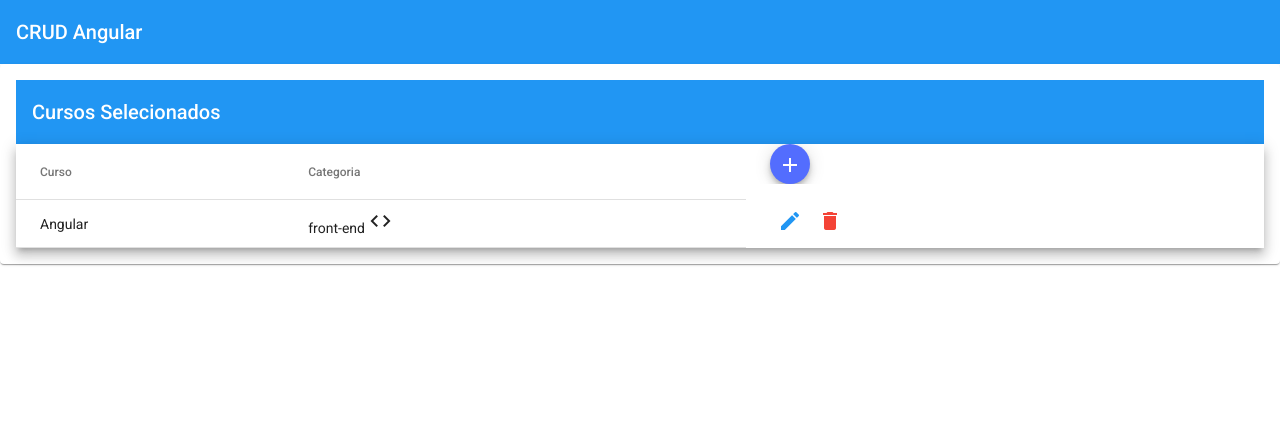
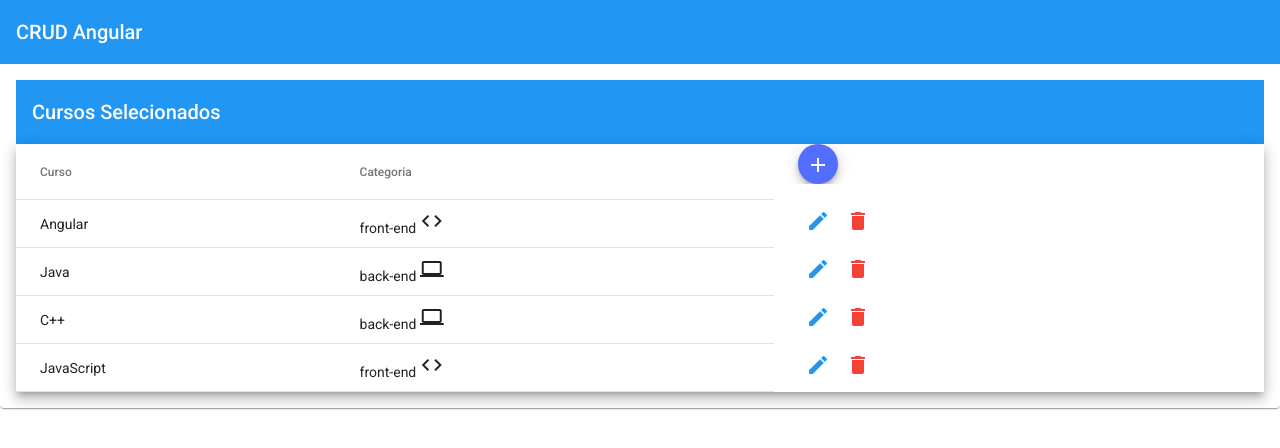
Before and after one commit to nivaldoo/crud-angular, an Angular app: page /course in a window 1280 px wide. Shown: the top 448 px of the page. Built offline with nearby package versions, Linux system fonts and the light colour scheme; data requests are answered from the project's data file.

Commit message:
Video 21

```diff
--- /dev/null
+++ b/db.json
@@ -0,0 +1,24 @@
+{
+  "courses": [
+    {
+      "name": "Angular",
+      "category": "front-end",
+      "id": 1
+    },
+    {
+      "name": "Java",
+      "category": "back-end",
+      "id": 2
+    },
+    {
+      "name": "C++",
+      "category": "back-end",
+      "id": 3
+    },
+    {
+      "name": "JavaScript",
+      "category": "front-end",
+      "id": 4
+    }
+  ]
+}
--- a/src/app/course/course-form/course-form.component.html
+++ b/src/app/course/course-form/course-form.component.html
@@ -1,11 +1,11 @@
 <mat-card>
   <mat-toolbar color="primary">Detalhes do Curso</mat-toolbar>
   <mat-card-content>
-    <form [formGroup]="form">
-      <mat-form-field class="full-width min-width">
+    <form [formGroup]="form" class="min-width">
+      <mat-form-field class="full-width">
         <input matInput placeholder="Nome" formControlName="name">
       </mat-form-field>
-      <mat-form-field class="full-width min-width">
+      <mat-form-field class="full-width">
         <mat-label>Categoria</mat-label>
         <mat-select formControlName="category">
           <mat-option value="null"> </mat-option>
--- a/src/app/course/course-form/course-form.component.ts
+++ b/src/app/course/course-form/course-form.component.ts
@@ -3,6 +3,7 @@ import { FormBuilder, FormGroup } from '@angular/forms';
 import { CoursesService } from '../services/courses.service';
 import { EMPTY, catchError } from 'rxjs';
 import { MatSnackBar } from '@angular/material/snack-bar';
+import { Location } from '@angular/common';
 
 @Component({
   selector: 'app-course-form',
@@ -16,7 +17,8 @@ export class CourseFormComponent implements OnInit {
   constructor(
     private formBuilder: FormBuilder,
     private service: CoursesService,
-    private snackBar: MatSnackBar) {
+    private snackBar: MatSnackBar,
+    private location: Location) {
     this.form = this.formBuilder.group({
       name: [null],
       category: [null]
@@ -31,17 +33,22 @@ export class CourseFormComponent implements OnInit {
       catchError(err => {
         this.onError();
         return EMPTY;
-      })).subscribe(
-        next => console.log(next)
+      })).subscribe(next =>
+        this.onSuccess()
       );
   }
 
   onCancel() {
-
+    this.location.back();
   }
 
   private onError(){
     this.snackBar.open('Erro ao salvar o curso.', '', { duration: 2000 });
   }
 
+  private onSuccess(){
+    this.snackBar.open('Curso salvo com sucesso.', '', { duration: 2000 });
+    this.onCancel();
+  }
+
 }
--- a/src/app/course/services/courses.service.ts
+++ b/src/app/course/services/courses.service.ts
@@ -8,7 +8,7 @@ import { delay, first, tap } from 'rxjs/operators';
 })
 export class CoursesService {
 
-  private readonly API = '/assets/courses.json';
+  private readonly API = 'http://localhost:3000/courses';
 
   constructor(
     private http: HttpClient
@@ -18,7 +18,7 @@ export class CoursesService {
     return this.http.get<Course[]>(this.API)
       .pipe(
         first(),
-        delay(1000),
+        // delay(1000),
         tap(courses => console.log(courses))
       );
   }
--- a/src/app/shared/pipes/category.pipe.ts
+++ b/src/app/shared/pipes/category.pipe.ts
@@ -7,7 +7,7 @@ export class CategoryPipe implements PipeTransform {
 
   transform(value: string): string {
     switch (value) {
-      case 'backend-end': return 'computer'
+      case 'back-end': return 'computer'
     }
     return 'code';
   }
```
Also changed, not shown: proxy.conf.js (added, +10 -0 lines), package.json (line endings or trailing spaces), 1 other file (tests, documents, lock files or other folders).
